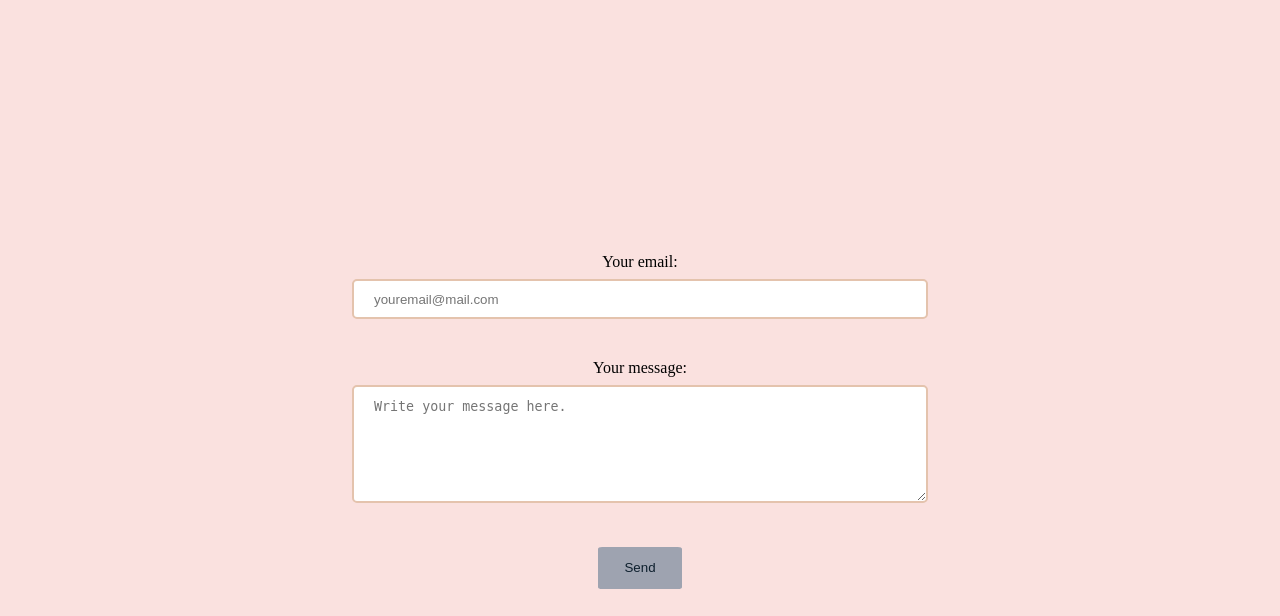
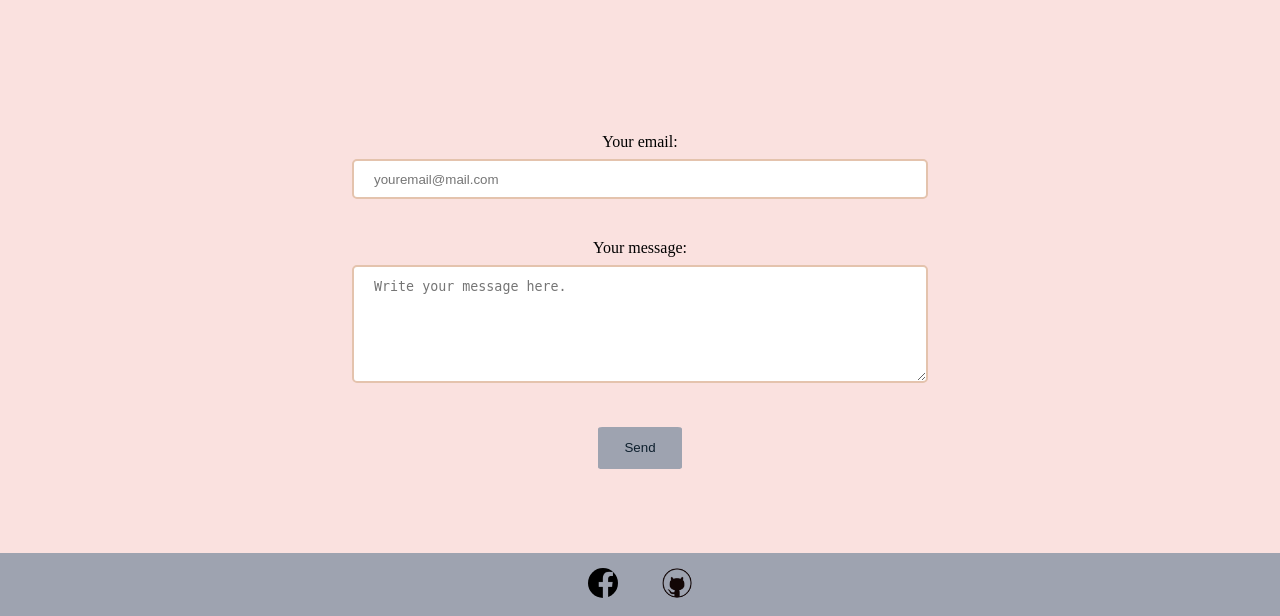
Before and after one commit to lsyurievna/resume_app, a Flask app: page / in a window 1280 px wide. Shown: the part 3782-4398 px from the top of the page. Run offline with Flask 2, Linux system fonts and the light colour scheme.

Commit message:
A little hiccup with footer fixed

```diff
--- a/static/styles.css
+++ b/static/styles.css
@@ -132,6 +132,11 @@ ul{
 
 /*CONTACTS*/
 
+.last{
+  padding-top:0px;
+  height:220px;
+}
+
 .contact-form{
   padding-bottom:200px;
   padding-top:100px;
--- a/templates/layout.html
+++ b/templates/layout.html
@@ -218,7 +218,7 @@
 
     <!--CONTACTS-->
   <article class = "contact-form" id = "contacts-section">
-  <div class = "section">
+  <div class = "section last">
   <form
   action="{{api}}"
   method="POST">
```
